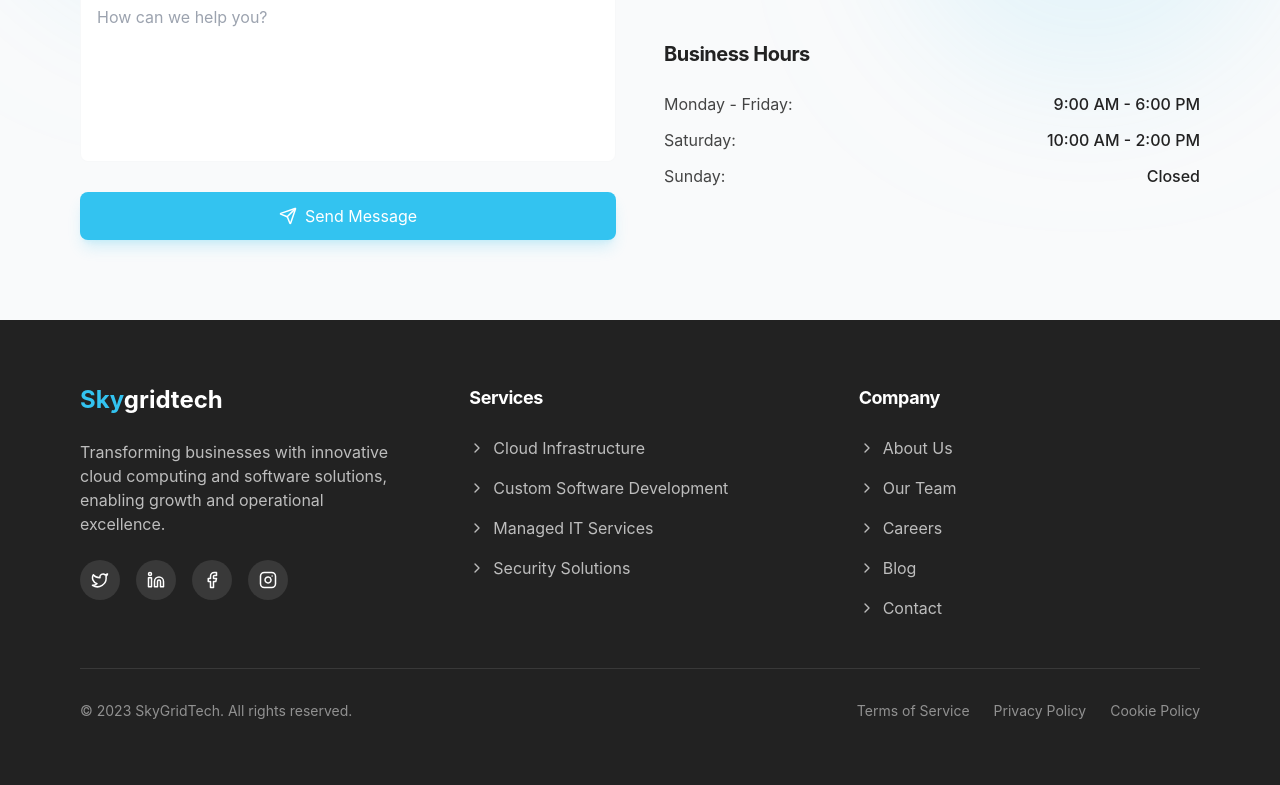
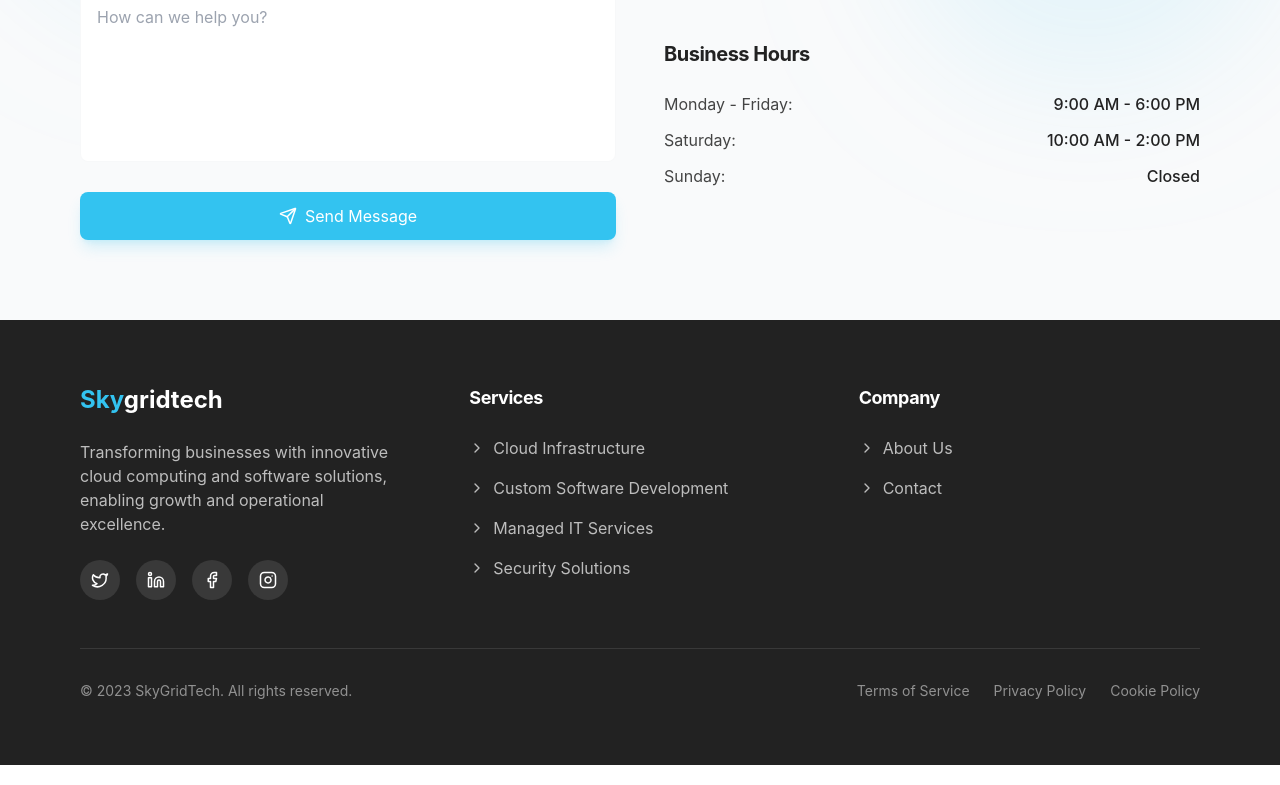
Before and after one commit to LeonardtheKing/skygrid-landing, a React (Vite) app: page / in a window 1280 px wide. Shown: the part 3910-4695 px from the top of the page. Built offline with nearby package versions, Linux system fonts and the light colour scheme.

Commit message:
Remove footer items
Remove blog, careers, and our team links.

```diff
--- a/src/components/Footer.tsx
+++ b/src/components/Footer.tsx
@@ -74,24 +74,6 @@ const Footer: React.FC = () => {
               <li>
                 <a href="#" className="text-white/70 hover:text-skygrid-blue transition-colors duration-300 flex items-center">
                   <ChevronRight size={16} className="mr-2" />
-                  Our Team
-                </a>
-              </li>
-              <li>
-                <a href="#" className="text-white/70 hover:text-skygrid-blue transition-colors duration-300 flex items-center">
-                  <ChevronRight size={16} className="mr-2" />
-                  Careers
-                </a>
-              </li>
-              <li>
-                <a href="#" className="text-white/70 hover:text-skygrid-blue transition-colors duration-300 flex items-center">
-                  <ChevronRight size={16} className="mr-2" />
-                  Blog
-                </a>
-              </li>
-              <li>
-                <a href="#" className="text-white/70 hover:text-skygrid-blue transition-colors duration-300 flex items-center">
-                  <ChevronRight size={16} className="mr-2" />
                   Contact
                 </a>
               </li>
```
